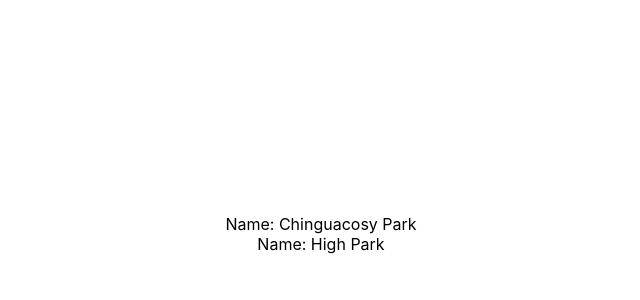
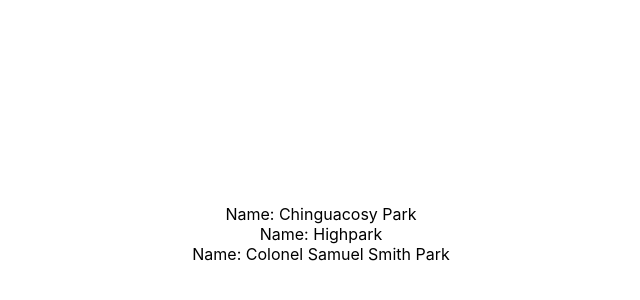
Before and after one commit to jchu42/bti425project, a Next.js app: page / in a window 1280 px wide. Shown: the part 166-466 px from the top of the page, without its empty margins (319-959 px from the left). Built offline with nearby package versions, Linux system fonts and the light colour scheme.

Commit message:
Added updated places.js and categories.js files, and updated code to match new key names.

```diff
--- a/src/categories.js
+++ b/src/categories.js
@@ -1,6 +1,46 @@
 export default[
     {
-        "id":"cat-01",
-        "description":"park"
+        "ID": "cat-01",
+        "Description": "Park"
+    },
+    {
+        "ID": "cat-02",
+        "Description": "Free"
+    },
+    {
+        "ID": "cat-03",
+        "Description": "Paid"
+    },
+    {
+        "ID": "cat-04",
+        "Description": "Fishing"
+    },
+    {
+        "ID": "cat-05",
+        "Description": "Hiking"
+    },
+    {
+        "ID": "cat-06",
+        "Description": "Exercise"
+    },
+    {
+        "ID": "cat-07",
+        "Description": "Animals"
+    },
+    {
+        "ID": "cat-08",
+        "Description": "Outdoors"
+    },
+    {
+        "ID": "cat-09",
+        "Description": "Indoors"
+    },
+    {
+        "ID": "cat-10",
+        "Description": "Downtown"
+    },
+    {
+        "ID": "cat-11",
+        "Description": "Shopping"
     }
 ]
--- a/src/pages/api/search.js
+++ b/src/pages/api/search.js
@@ -22,53 +22,53 @@ export default function handler(req, res) {
 
             // category - if is a category, change element to be the category id
             if (categories.find(category=>{
-                if (category.description == element.toLowerCase() || category.description + "s" == element.toLowerCase()){
-                    element = category.id;
+                if (category.Description == element.toLowerCase() || category.Description + "s" == element.toLowerCase()){
+                    element = category.ID;
                     return true;
                 }
                 return false;
             })){
-                newResults = searchResults.filter(result=>result.categories.includes(element));
+                newResults = searchResults.filter(result=>result.Categories.includes(element));
             }
             // price
             else if(/\d+/.test(element)){
                 price = element.match(/\d+/)[0];
                 if (element.includes("="))
-                    newResults.push(...searchResults.filter(result=>result.price == price));
+                    newResults.push(...searchResults.filter(result=>result.Price == price));
                 if (element.includes(">"))
-                    newResults.push(...searchResults.filter(result=>result.price > price));
+                    newResults.push(...searchResults.filter(result=>result.Price > price));
                 if (element.includes("<"))
-                    newResults.push(...searchResults.filter(result=>result.price < price));
+                    newResults.push(...searchResults.filter(result=>result.Price < price));
 
                 if (!beenSorted && newResults.length > 0){
                     // sort
-                    newResults.sort((a, b)=>a.price - b.price); // ascending order = lowest cost first
+                    newResults.sort((a, b)=>a.Price - b.Price); // ascending order = lowest cost first
                     beenSorted = true;
                 }
             }
             // name
-            else if (searchResults.find(result=>result.name.includes(element))){
-                newResults = searchResults.filter(result=>result.name.includes(element));
+            else if (searchResults.find(result=>result.Name.includes(element))){
+                newResults = searchResults.filter(result=>result.Name.includes(element));
 
                 if (!beenSorted && newResults.length > 0){
                     // sort
-                    newResults.sort((a, b)=>a.name.search(element) - b.name.search(element)); // lowest index found first
+                    newResults.sort((a, b)=>a.Name.search(element) - b.Name.search(element)); // lowest index found first
                     beenSorted = true;
                 }
             }
             // description
-            else if (searchResults.find(result=>result.description.includes(element))){
-                newResults = searchResults.filter(result=>result.description.includes(element));
+            else if (searchResults.find(result=>result.Description.includes(element))){
+                newResults = searchResults.filter(result=>result.Description.includes(element));
 
                 if (!beenSorted && newResults.length > 0){
                     // sort
-                    newResults.sort((a, b)=>a.description.search(element) - b.description.search(element)); // lowest index found first
+                    newResults.sort((a, b)=>a.Description.search(element) - b.Description.search(element)); // lowest index found first
                     beenSorted = true;
                 }
             }
             // id
-            else if (searchResults.find(result=>result.description.includes(element))){
-                newResults = searchResults.filter(result=>result.id == element);
+            else if (searchResults.find(result=>result.Description.includes(element))){
+                newResults = searchResults.filter(result=>result.ID == element);
             }
 
             // if search element results in search results being empty, don't apply that search element
--- a/src/pages/index.js
+++ b/src/pages/index.js
@@ -31,15 +31,14 @@ export default function Home() {
       </Head>
 
       {
-        (error || searchResults.length == 0)?<>
-          Sorry, it looks like search is not working at this time.
-        </>:<>
-        {
-          searchResults.map((result, index)=>{
+        (error || searchResults.length == 0)
+        ?
+        <>Sorry, it looks like search is not working at this time.</>
+        :
+        <>{searchResults.map((result, index)=>{
             // https://sentry.io/answers/unique-key-prop/
-            return <span key={index}>Name: {result.name}<br/></span>
-          })
-        }</>
+            return <span key={index}>Name: {result.Name}<br/></span>
+        })}</>
       }
 
 
--- a/src/places.js
+++ b/src/places.js
@@ -1,25 +1,49 @@
 export default[
     {
-        "id": "prod-001",
-        "name": "Chinguacosy Park",
-        "description": "This is one of the parks ever",
-        "price": 0,
-        "discontinued": false,
-        "categories": ["cat-01"],
-        "times of operation": "24/7",
-        "location": {"lon":123.456, "lat":456.789},
-        "image": ".png",
-        "link": "example.com"
+        "ID": 1,
+        "Name": "Chinguacosy Park",
+        "Description": "Beautiful park with walking trails, picnic areas, and playgrounds.",
+        "Price": 0,
+        "Discontinued": false,
+        "Categories": [1, 6, 9],
+        "Times of Operation": "Dawn to Dusk",
+        "Location": {
+            "latitude": 43.721138,
+            "longitude": -79.791007
+        },
+        "Image": "",
+        "Website link": "https://www.brampton.ca/EN/Residents/Recreation/Community-Centres/Chinguacousy-Park/pages/welcome.aspx"
+    },
+
+    {
+        "ID": 2,
+        "Name": "Highpark",
+        "Description": "Large urban park featuring sports fields, a zoo, and hiking trails.",
+        "Price": 0,
+        "Discontinued": false,
+        "Categories": [1, 6, 9],
+        "Times of Operation": "Dawn to Dusk",
+        "Location": {
+            "latitude": 43.646546,
+            "longitude": -79.463081
+        },
+        "Image": "",
+        "Website link": "https://www.toronto.ca/explore-enjoy/parks-gardens-beaches/high-park/"
     },
     {
-        "id": "prod-002",
-        "name": "High Park",
-        "description": "This is one of the other parks ever",
-        "price": 2,
-        "categories": ["cat-01"],
-        "times of operation": "12/7",
-        "location": {"lon":456.123, "lat":789.456},
-        "image": ".jpg",
-        "link": "example.com"
+        "ID": 3,
+        "Name": "Colonel Samuel Smith Park",
+        "Description": "Beautiful waterfront park with walking trails and picnic areas.",
+        "Price": 0,
+        "Discontinued": false,
+        "Categories": [1, 6, 9],
+        "Times of Operation": "Dawn to Dusk",
+        "Location": {
+            "latitude": 43.594336,
+            "longitude": -79.514838
+        },
+        "Image": "",
+        "Website link": "https://www.toronto.ca/data/parks/prd/facilities/complex/466/index.html"
     }
+
 ]
```
